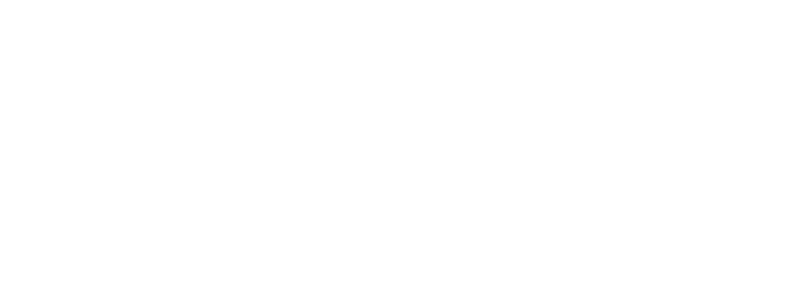
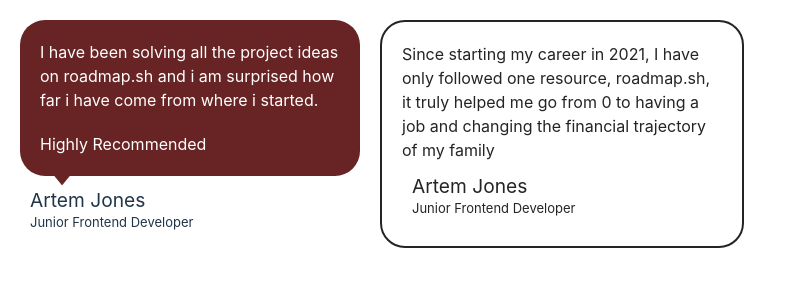
Before and after one commit to Jaunty5899/Testimonail2, a React (Vite) app: page / in a window 1280 px wide. Shown: the top 300 px of the page, without its empty margins (0-787 px from the left). Built offline with nearby package versions, Linux system fonts and the light colour scheme.

Commit message:
two testimonial done

```diff
--- a/src/App.css
+++ b/src/App.css
@@ -0,0 +1,8 @@
+.container {
+  display: flex;
+  width: 100vw;
+  height: 100vh;
+  gap: 20px;
+  margin-left: 20px;
+  margin-top: 20px;
+}
--- a/src/App.jsx
+++ b/src/App.jsx
@@ -1,5 +1,31 @@
 import "./App.css";
+import Test1 from "./Test1";
+import Test2 from "./Test2";
 
-function App() {}
+const data = [
+  {
+    Name: "Artem Jones",
+    Position: "Junior Frontend Developer",
+    Rating: 4,
+    Review:
+      "I have been solving all the project ideas on roadmap.sh and i am surprised how far i have come from where i started.",
+  },
+  {
+    Name: "Artem Jones",
+    Position: "Junior Frontend Developer",
+    Rating: 3,
+    Review:
+      "Since starting my career in 2021, I have only followed one resource, roadmap.sh, it truly helped me go from 0 to having a job and changing the financial trajectory of my family",
+  },
+];
+
+function App() {
+  return (
+    <div className="container">
+      <Test1 {...data[0]} />
+      <Test2 {...data[1]} />
+    </div>
+  );
+}
 
 export default App;
--- /dev/null
+++ b/src/Test1.css
@@ -0,0 +1,26 @@
+.testimonialBody {
+  display: flex;
+  flex-direction: column;
+  width: 300px;
+  height: min-content;
+  padding: 20px;
+  border-radius: 25px;
+  background-color: #682424;
+  position: relative;
+}
+.testimonialBody::after {
+  content: "▼";
+  color: #682424;
+  position: absolute;
+  top: 94%;
+  left: 10%;
+  transform: scale(1.4, 1);
+}
+#rating {
+  margin-top: 20px;
+}
+@media (prefers-color-scheme: light) {
+  .testimonialBody {
+    color: white;
+  }
+}
--- /dev/null
+++ b/src/Test1.jsx
@@ -0,0 +1,18 @@
+import "./Test1.css";
+import UserCard from "./UserCard";
+
+function Test1({ Name, Position, Rating, Review }) {
+  return (
+    <div>
+      <div id="test1" className="testimonialBody">
+        <span id="review">{Review}</span>
+        <span id="rating">
+          {Rating > 3 ? "Highly Recommended" : "Recommended"}
+        </span>
+      </div>
+      <UserCard Name={Name} Position={Position} />
+    </div>
+  );
+}
+
+export default Test1;
--- /dev/null
+++ b/src/Test2.css
@@ -0,0 +1,16 @@
+#test2.testimonialBody {
+  width: 320px;
+  background-color: #242424;
+  color: white;
+  border: 2px solid white;
+}
+#test2.testimonialBody::after {
+  content: "";
+}
+@media (prefers-color-scheme: light) {
+  #test2.testimonialBody {
+    background-color: white;
+    color: #242424;
+    border: 2px solid #242424;
+  }
+}
--- /dev/null
+++ b/src/Test2.jsx
@@ -0,0 +1,13 @@
+import "./Test2.css";
+import UserCard from "./UserCard";
+
+function Test2({ Name, Position, Review }) {
+  return (
+    <div id="test2" className="testimonialBody">
+      <span id="review">{Review}</span>
+      <UserCard Name={Name} Position={Position} />
+    </div>
+  );
+}
+
+export default Test2;
--- /dev/null
+++ b/src/UserCard.css
@@ -0,0 +1,12 @@
+.userCardBody {
+  display: flex;
+  flex-direction: column;
+  padding: 10px;
+}
+#name {
+  font-size: larger;
+}
+#position {
+  line-height: 15px;
+  font-size: small;
+}
--- /dev/null
+++ b/src/UserCard.jsx
@@ -0,0 +1,12 @@
+import "./UserCard.css";
+
+function UserCard({ Name, Position }) {
+  return (
+    <div className="userCardBody">
+      <span id="name">{Name}</span>
+      <span id="position">{Position}</span>
+    </div>
+  );
+}
+
+export default UserCard;
```
